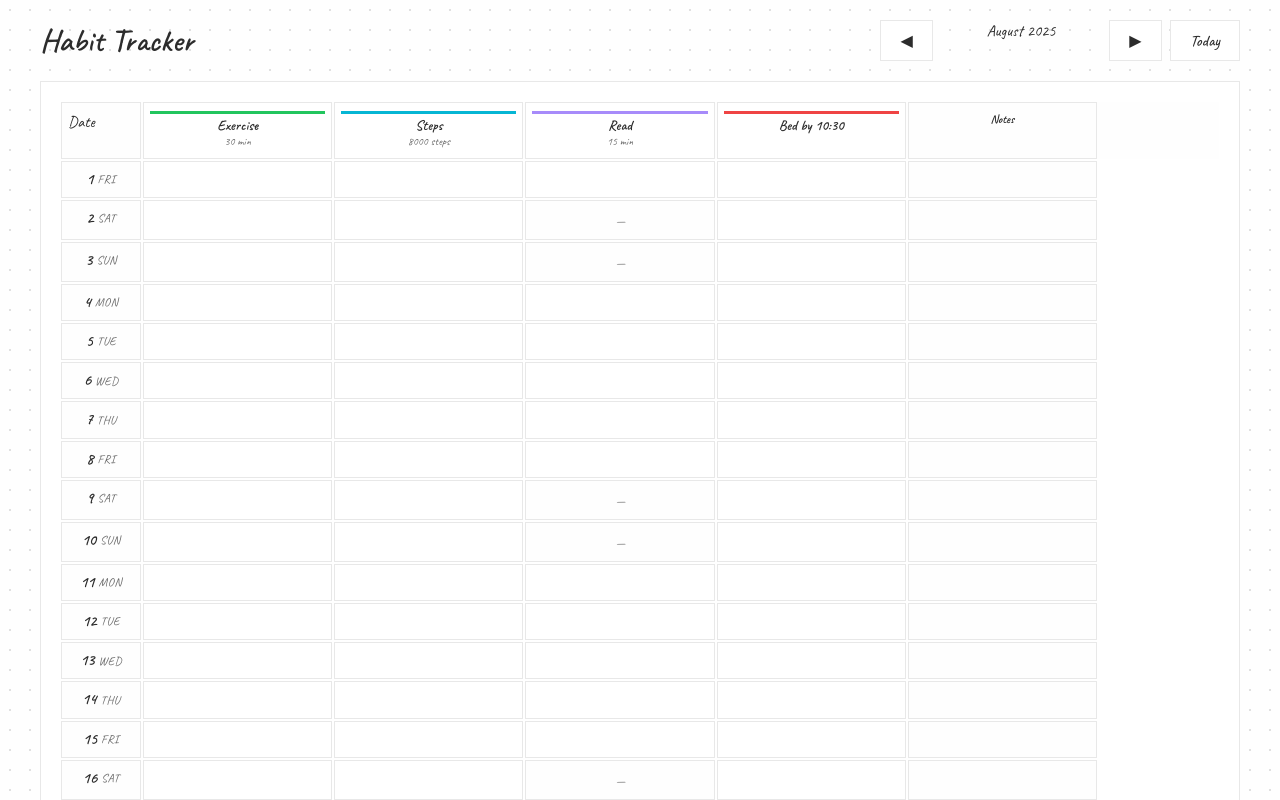
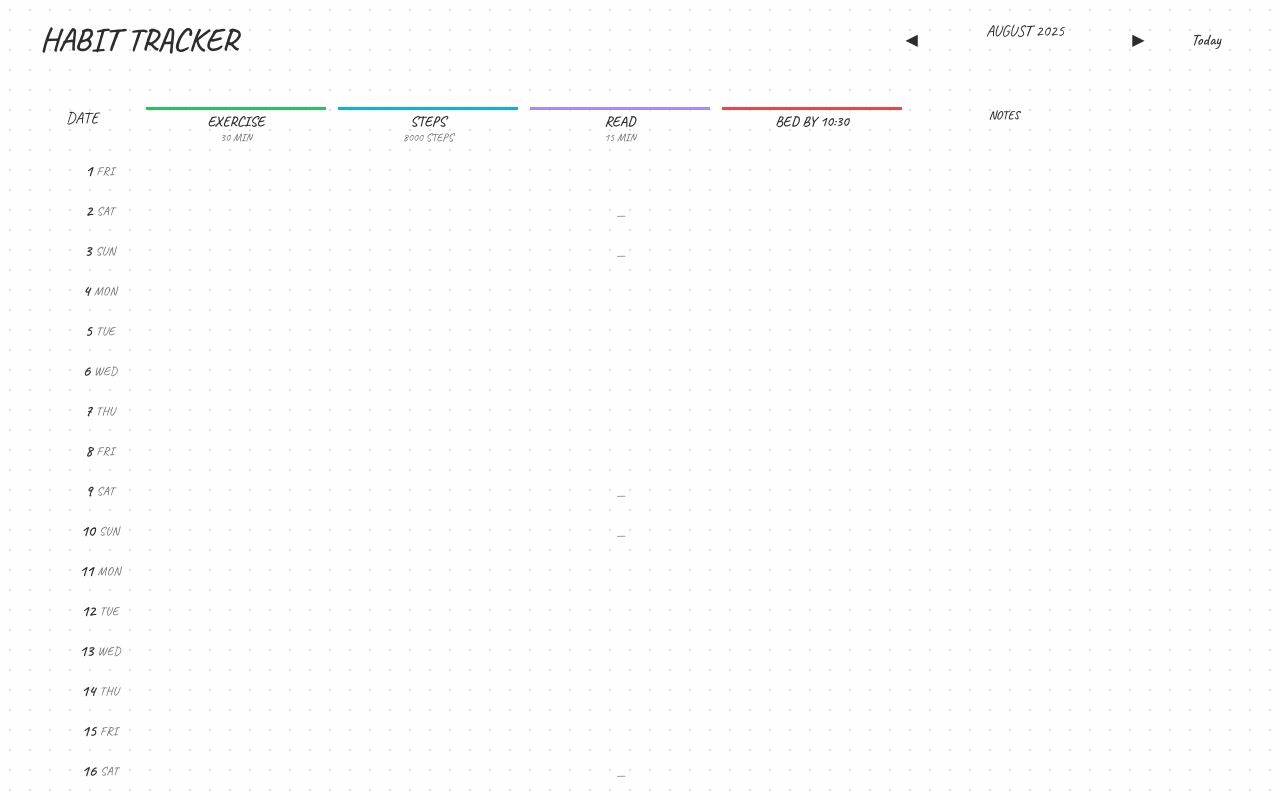
Before and after one commit to thanson00/HabitTracker, a React (Vite) app: page / in a window 1280 px wide. Shown: the top 800 px of the page. Built offline with nearby package versions, Linux system fonts and the light colour scheme.

Commit message:
style: capitalize all text and remove backgrounds for true grid paper feel

```diff
--- a/src/App.jsx
+++ b/src/App.jsx
@@ -66,7 +66,7 @@ export default function App() {
   return (
     <div style={{ padding: 20, maxWidth: 1200, margin: "0 auto" }}>
       <header style={{ display:"flex", alignItems:"center", justifyContent:"space-between", marginBottom:20 }}>
-        <h1 style={{ fontFamily: "var(--font-family)", fontSize: "2rem", fontWeight: "600", margin: 0 }}>Habit Tracker</h1>
+        <h1 style={{ fontFamily: "var(--font-family)", fontSize: "2rem", fontWeight: "600", margin: 0, textTransform: "uppercase" }}>Habit Tracker</h1>
         <div style={{ display:"flex", gap:8 }}>
           <button onClick={() => setMonthIndex((m) => (m === 0 ? (setYear(y=>y-1), 11) : m-1))}>◀</button>
           <div style={{ minWidth: 160, textAlign: "center" }}>{monthLabel}</div>
@@ -106,7 +106,7 @@ export default function App() {
         onClose={() => setOpenDay(null)}
       />
 
-      <footer style={{ marginTop: 20, color:"var(--text-muted)", fontFamily: "var(--font-family)", fontSize: "0.9rem", textAlign: "center" }}>
+      <footer style={{ marginTop: 20, color:"var(--text-muted)", fontFamily: "var(--font-family)", fontSize: "0.9rem", textAlign: "center", textTransform: "uppercase" }}>
         Personal habit tracking journal
       </footer>
     </div>
--- a/src/components/DayDrawer.jsx
+++ b/src/components/DayDrawer.jsx
@@ -85,15 +85,17 @@ export default function DayDrawer({
           <textarea
             value={note}
             onChange={(e) => onChangeNote(e.target.value)}
-            placeholder="Add a note for this day..."
+            placeholder="ADD A NOTE FOR THIS DAY..."
             rows={4}
             style={{
               width: "100%",
               padding: "8px",
-              border: "1px solid #d1d5db",
-              borderRadius: "6px",
+              border: "1px solid var(--border)",
+              borderRadius: "0px",
               resize: "vertical",
-              fontFamily: "inherit"
+              fontFamily: "var(--font-family)",
+              background: "transparent",
+              color: "var(--text)"
             }}
           />
         </div>
--- a/src/index.css
+++ b/src/index.css
@@ -34,6 +34,7 @@ body {
   font-family: var(--font-family);
   font-size: 16px;
   line-height: 1.4;
+  text-transform: uppercase;
 }
 
 h1 {
@@ -43,19 +44,18 @@ h1 {
 
 button {
   border-radius: 0px;
-  border: 1px solid var(--border);
+  border: none;
   padding: 0.6em 1.2em;
   font-size: 1em;
   font-weight: 500;
   font-family: var(--font-family);
-  background-color: var(--surface);
+  background-color: transparent;
   color: var(--text);
   cursor: pointer;
-  transition: border-color 0.15s, background-color 0.15s;
+  transition: color 0.15s;
 }
 button:hover {
-  border-color: var(--text);
-  background-color: var(--bg);
+  color: var(--text-muted);
 }
 button:focus,
 button:focus-visible {
@@ -72,28 +72,28 @@ button:focus-visible {
 .month-grid {
   display:flex;
   flex-direction:column;
-  gap:2px;
+  gap:0px;
   max-width: 1200px;
   margin: 0 auto;
-  background: var(--surface);
-  border: 1px solid var(--border);
+  background: transparent;
   padding: 20px;
 }
 .header, .row {
   display:grid;
   grid-template-columns: 80px repeat(auto-fit, minmax(80px,1fr)) 120px;
-  gap:2px;
+  gap:0px;
 }
 .cell {
-  border:1px solid var(--border);
-  background:var(--surface);
-  border-radius:var(--radius);
+  border: none;
+  background: transparent;
+  border-radius: var(--radius);
   padding: 8px 6px;
   font-family: var(--font-family);
+  position: relative;
 }
-.date-col { background:var(--bg); }
+.date-col { background: transparent; }
 .notes-col {
-  background:var(--bg);
+  background: transparent;
   font-size: 0.75rem;
   color: var(--text-muted);
   font-family: var(--font-family);
@@ -111,15 +111,16 @@ button:focus-visible {
 .tick {
   cursor:pointer;
   font-size:1.1rem;
-  min-height:36px;
+  min-height:40px;
   display:grid;
   place-items:center;
   border-radius:var(--radius);
   transition:background .15s ease,color .15s ease;
   font-family: var(--font-family);
+  border: 1px solid transparent;
 }
 .tick:not(.disabled):hover {
-  background:color-mix(in srgb,var(--cell-accent) 20%,transparent);
+  background:color-mix(in srgb,var(--cell-accent) 15%,transparent);
   border-color: var(--cell-accent);
 }
 .tick.on {
@@ -128,12 +129,12 @@ button:focus-visible {
   border-color:var(--cell-accent);
 }
 .tick.disabled {
-  background:var(--bg);
+  background: transparent;
   color:var(--muted);
   cursor:not-allowed;
-  border-color: var(--border);
+  border-color: transparent;
 }
-.sticky { position:sticky; top:0; background:var(--bg); z-index:2; }
+.sticky { position:sticky; top:0; background: transparent; z-index:2; }
 
 .date-info {
   display: flex;
@@ -177,7 +178,7 @@ button:focus-visible {
   z-index: 50;
 }
 .dd-panel {
-  background: var(--surface);
+  background: var(--bg);
   color: var(--text);
   border: 1px solid var(--border);
   padding: 24px;
@@ -212,6 +213,8 @@ button:focus-visible {
 }
 .dd-goal input[type="checkbox"] {
   margin: 0;
+  transform: scale(1.2);
+  accent-color: var(--cell-accent);
 }
 .dd-goal label {
   display: flex;
@@ -239,7 +242,7 @@ button:focus-visible {
   padding: 8px 12px;
   border-radius: 0px;
   border: 1px solid var(--border);
-  background: var(--surface);
+  background: transparent;
   color: var(--text);
   cursor: pointer;
   font-size: 0.875rem;
@@ -248,7 +251,7 @@ button:focus-visible {
 }
 .btn:hover {
   background: var(--bg);
-  border-color: var(--text-muted);
+  border-color: var(--text);
 }
 .btn.primary {
   background: var(--cell-accent);
```
